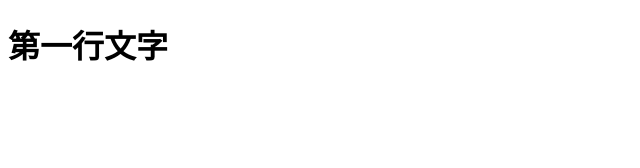
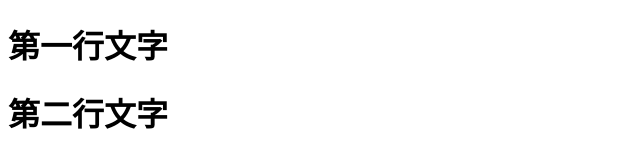
Before and after one commit to Guotianlong1992/project, a plain HTML site: page index.html in a window 1280 px wide. Shown: the whole page, without its empty margins (0-640 px from the left). Drawn offline with Linux system fonts and the light colour scheme.

Commit message:
第二行文字

```diff
--- a/index.html
+++ b/index.html
@@ -6,5 +6,6 @@
 </head>
 <body>
 	<h1>第一行文字</h1>
+	<h1>第二行文字</h1>
 </body>
 </html>
```
